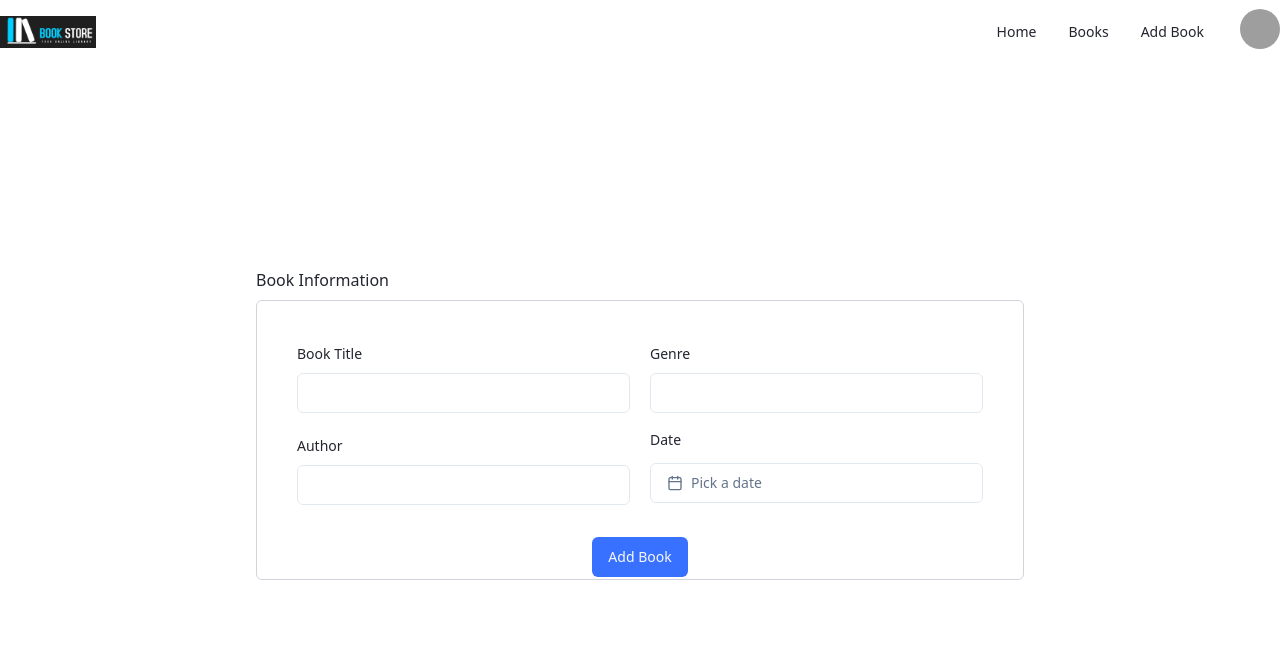
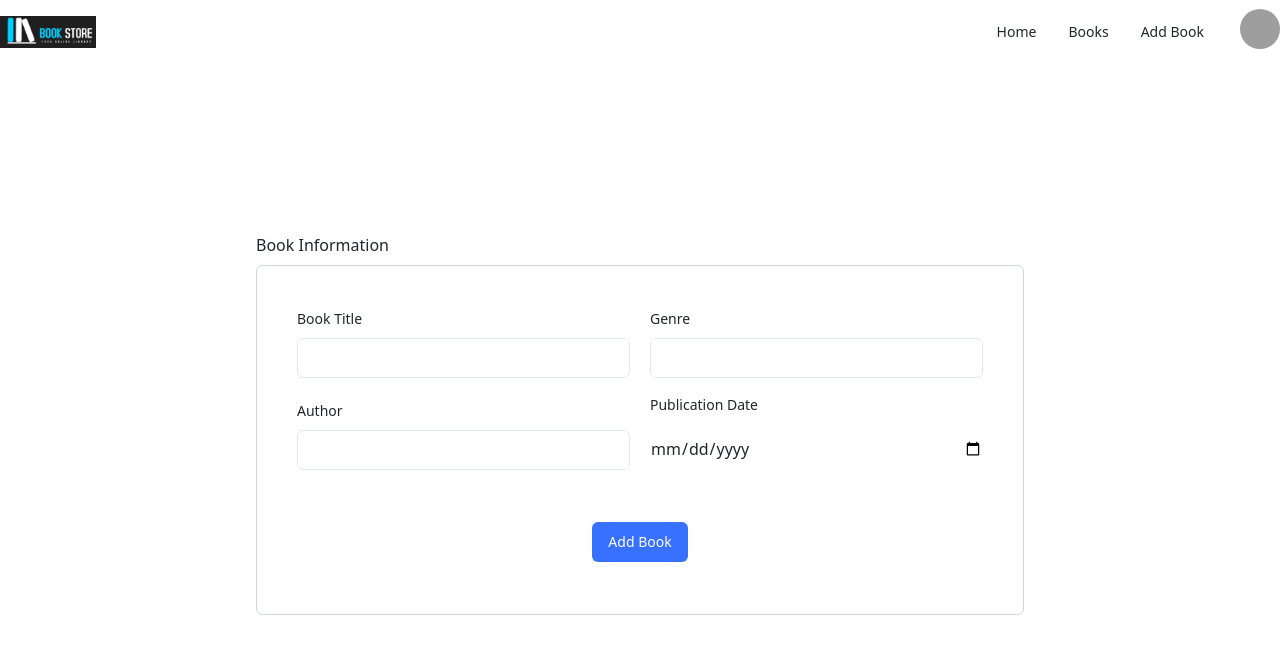
Before and after one commit to MDShakibul/book-application-client, a React (Vite) app: page /add-book in a window 1280 px wide. Shown: the top 654 px of the page. Built offline with nearby package versions, Linux system fonts and the light colour scheme; grey boxes are pictures that could not be loaded.

Commit message:
get value from input field add book

```diff
--- a/src/components/ui/datePickerWithPreset.tsx
+++ b/src/components/ui/datePickerWithPreset.tsx
@@ -1,67 +1,21 @@
-'use client';
-
-import * as React from 'react';
-import { addDays, format } from 'date-fns';
-import { Calendar as CalendarIcon } from 'lucide-react';
-
-import { cn } from '@/lib/utils';
-import { Button } from '@/components/ui/button';
-import { Calendar } from '@/components/ui/calendar';
-import {
-  Popover,
-  PopoverContent,
-  PopoverTrigger,
-} from '@/components/ui/popover';
-import {
-  Select,
-  SelectContent,
-  SelectItem,
-  SelectTrigger,
-  SelectValue,
-} from '@/components/ui/select';
+import React from 'react';
 
 interface IProps {
-  disabled?: boolean;
+  onChange: (dateValue: string) => void;
+  id: string;
 }
 
-export function DatePickerWithPresets({ disabled }: IProps) {
-  const [date, setDate] = React.useState<Date>();
-
+function DatePickerWithPresets({ onChange, id }: IProps) {
+  // Your DatePickerWithPresets component implementation
+  // Make sure to use the `onChange` prop for the input field
   return (
-    <Popover>
-      <PopoverTrigger asChild>
-        <Button
-          variant={'outline'}
-          className={cn(
-            'w-full justify-start text-left font-normal disabled:cursor-not-allowed',
-            !date && 'text-muted-foreground'
-          )}
-          disabled={disabled}
-        >
-          <CalendarIcon className="mr-2 h-4 w-4" />
-          {date ? format(date, 'PPP') : <span>Pick a date</span>}
-        </Button>
-      </PopoverTrigger>
-      <PopoverContent className="flex w-auto flex-col space-y-2 p-2">
-        <Select
-          onValueChange={(value) =>
-            setDate(addDays(new Date(), parseInt(value)))
-          }
-        >
-          <SelectTrigger>
-            <SelectValue placeholder="Select" />
-          </SelectTrigger>
-          <SelectContent position="popper">
-            <SelectItem value="0">Today</SelectItem>
-            <SelectItem value="1">Tomorrow</SelectItem>
-            <SelectItem value="3">In 3 days</SelectItem>
-            <SelectItem value="7">In a week</SelectItem>
-          </SelectContent>
-        </Select>
-        <div className="rounded-md border">
-          <Calendar mode="single" selected={date} onSelect={setDate} />
-        </div>
-      </PopoverContent>
-    </Popover>
+    <input
+      type="date"
+      id={id}
+      className="mt-2"
+      onChange={(e) => onChange(e.target.value)}
+    />
   );
 }
+
+export { DatePickerWithPresets };
--- a/src/pages/AddBook.tsx
+++ b/src/pages/AddBook.tsx
@@ -1,51 +1,82 @@
+import { ChangeEvent, useState } from 'react';
 import { Button } from '@/components/ui/button';
 import { DatePickerWithPresets } from '@/components/ui/datePickerWithPreset';
 import { Input } from '@/components/ui/input';
 import { Label } from '@/components/ui/label';
-import { IProduct } from '@/types/globalTypes';
+import { useToast } from '@/components/ui/use-toast';
 
-import { useState } from 'react';
 
 export default function AddBook() {
+  const { toast } = useToast();
+  const [bookInfo, setBookInfo] = useState({
+    title: '',
+    author: '',
+    genre: '',
+    publicationDate:''
+  });
 
-  //! Dummy Data
+  const handleInputChange = (e: ChangeEvent<HTMLInputElement>) => {
+    const { id, value } = e.target;
+    setBookInfo((prevInfo) => ({
+      ...prevInfo,
+      [id]: value,
+    }));
+  };
 
-  const products: IProduct[] = [];
+  const handleDateChange = (dateValue: string) => {
+    setBookInfo((prevInfo) => ({
+      ...prevInfo,
+      date: dateValue,
+    }));
+  };
 
-  //! **
+  const handleSubmit = () => {
+    if (bookInfo.title.trim() === '' || bookInfo.author.trim() === '' || bookInfo.genre.trim() === '' || bookInfo.publicationDate.trim() === '') {
+      toast({
+        title: 'Error',
+        description: 'Please fill in all fields.'
+      });
+      return;
+    }
+    console.log(bookInfo);
+  };
+
+
 
   return (
     <div className="flex justify-center items-center h-[calc(100vh-80px)] gap-10 text-primary">
       <div className="max-w-3xl w-full">
         <h1 className="mb-2">Book Information</h1>
-        <div className="h-[35vh] border border-gray-300 rounded-md p-10 overflow-auto">
+        <div className="h-[350px] border border-gray-300 rounded-md p-10 overflow-auto">
           <div className="flex gap-5">
             <div className="w-full space-y-5">
               <div>
                 <Label htmlFor="book_title">Book Title</Label>
-                <Input type="text" id="book_title" className="mt-2" />
+                <Input type="text" id="book_title" className="mt-2" onChange={handleInputChange}/>
               </div>
               <div>
                 <Label htmlFor="author">Author</Label>
-                <Input type="text" id="author" className="mt-2" />
+                <Input type="text" id="author" className="mt-2" onChange={handleInputChange}/>
               </div>
             </div>
             <div className="w-full space-y-5">
               <div>
                 <Label htmlFor="genre">Genre</Label>
-                <Input type="text" id="genre" className="mt-2" />
+                <Input type="text" id="genre" className="mt-2" onChange={handleInputChange}/>
               </div>
               <div className="w-full flex flex-col mt-">
                 <Label className="mb-4" htmlFor="name">
-                  Date
+                  Publication Date
                 </Label>
-                <DatePickerWithPresets />
+                <DatePickerWithPresets onChange={handleDateChange}
+                  id="date" />
               </div>
             </div>
           </div>
           <div className='mt-8 text-center'>
 
-          <Button>Add Book</Button>
+          <Button className="mt-5 bg-primary text-white py-2 px-4 rounded-md"
+          onClick={handleSubmit}>Add Book</Button>
           </div>
         </div>
       </div>
```
